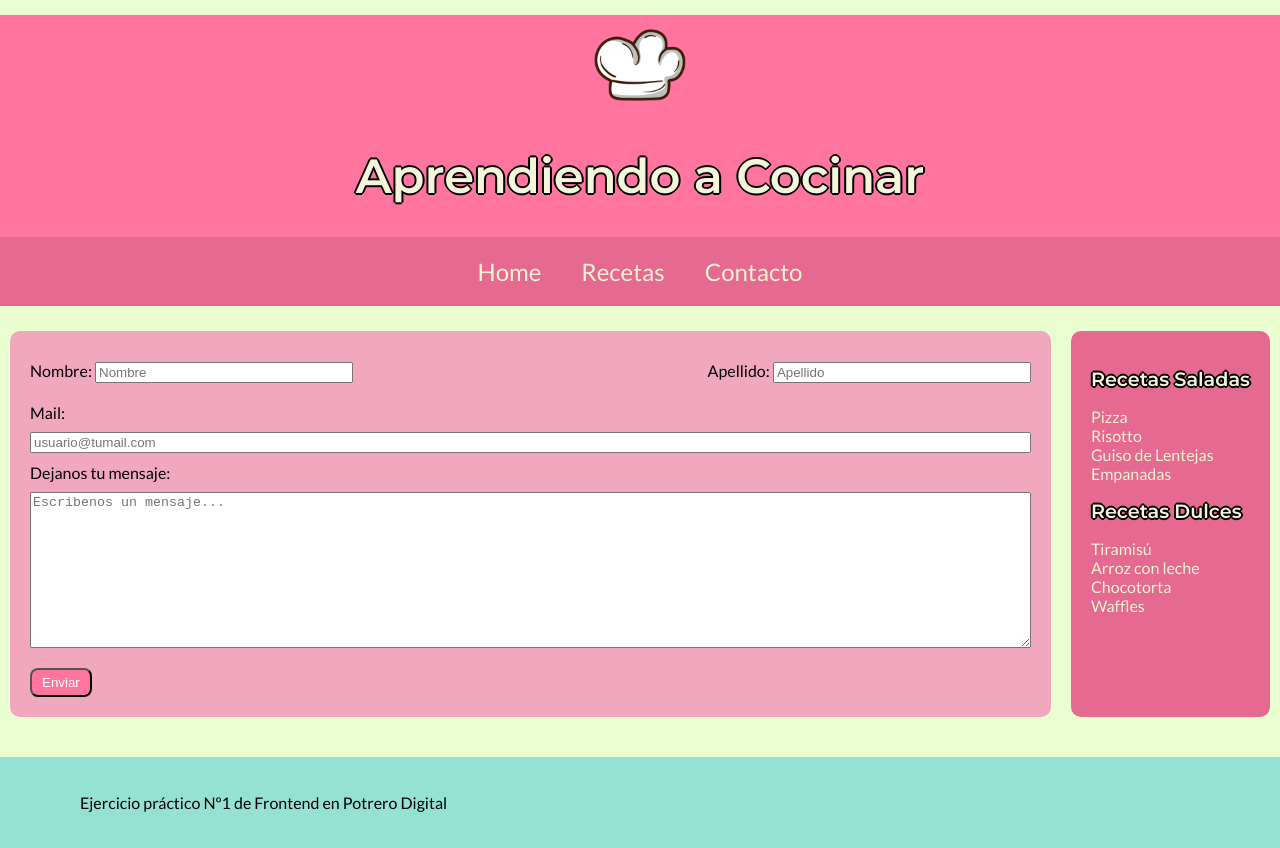
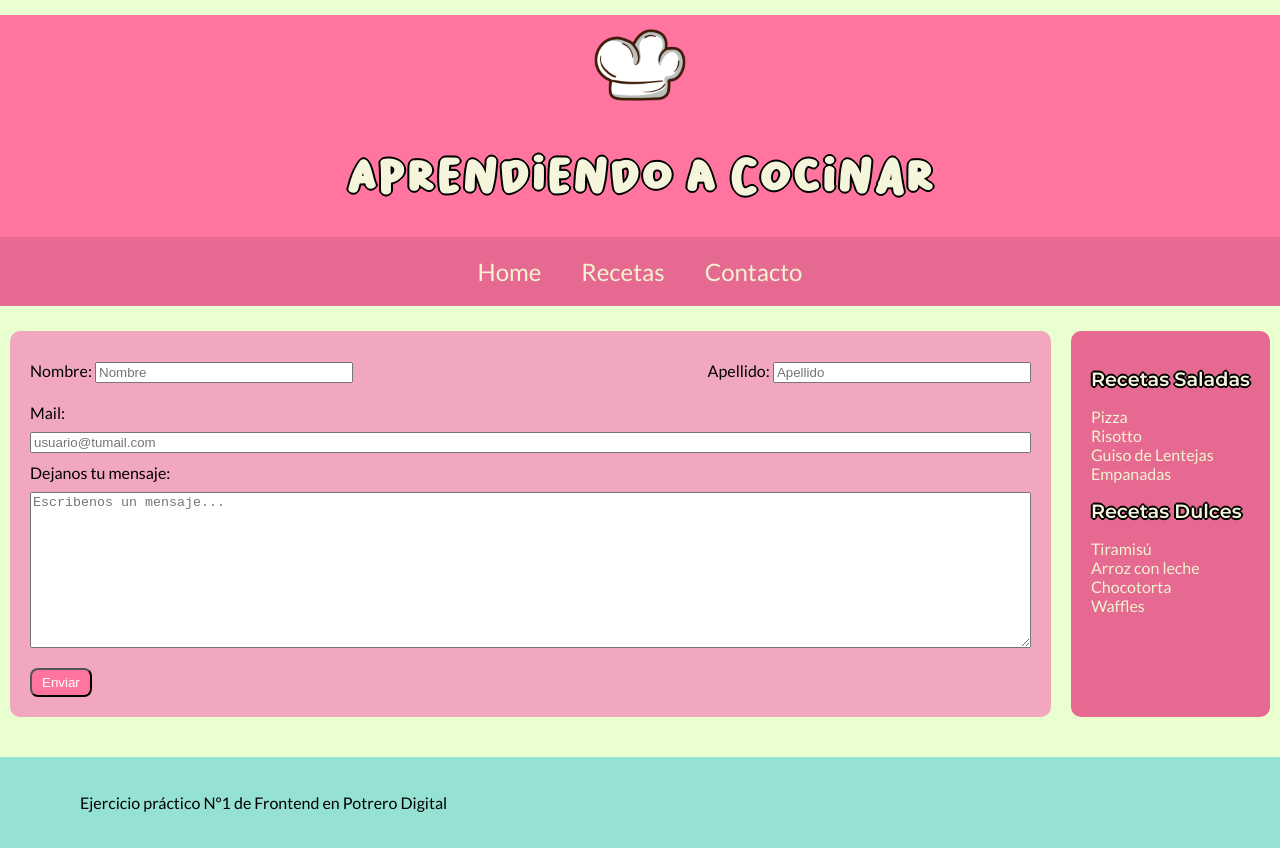
Before and after one commit to AldanaMC/PotreroDigital_01, a plain HTML site: page contacto.html in a window 1280 px wide. Drawn offline with Linux system fonts and the light colour scheme.

Commit message:
Modifiqué h1

```diff
--- a/contacto.css
+++ b/contacto.css
@@ -1,5 +1,11 @@
 /* fuentes de la página web y css encabezados*/
 @import url('https://fonts.googleapis.com/css2?family=Lato:ital,wght@0,400;0,700;0,900;1,400;1,700;1,900&family=Montserrat:ital,wght@0,300;0,400;0,500;0,600;0,700;0,800;0,900;1,300;1,400;1,500;1,600;1,700;1,800;1,900&display=swap');
+
+@font-face {
+    font-family: 'Bakso Sapi';
+    src: url(fonts/BaksoSapi.otf)
+    format('opentype');
+}
 
 h1, h2, h3 {
     font-family: 'Montserrat', sans-serif;
@@ -7,6 +13,7 @@ h1, h2, h3 {
 }
 
 h1 {
+    font-family: 'Bakso Sapi';
     text-align: center;
     font-size: 3em;
     color: beige;
```
